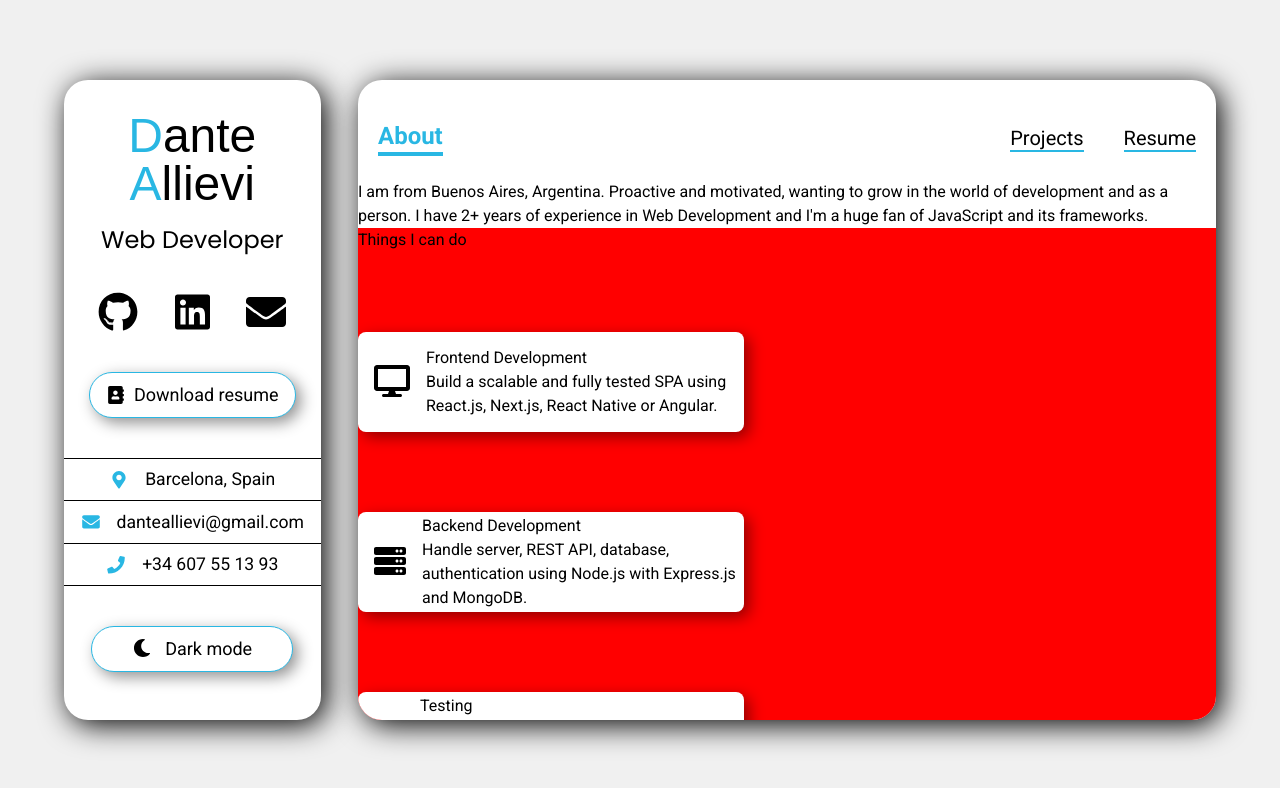
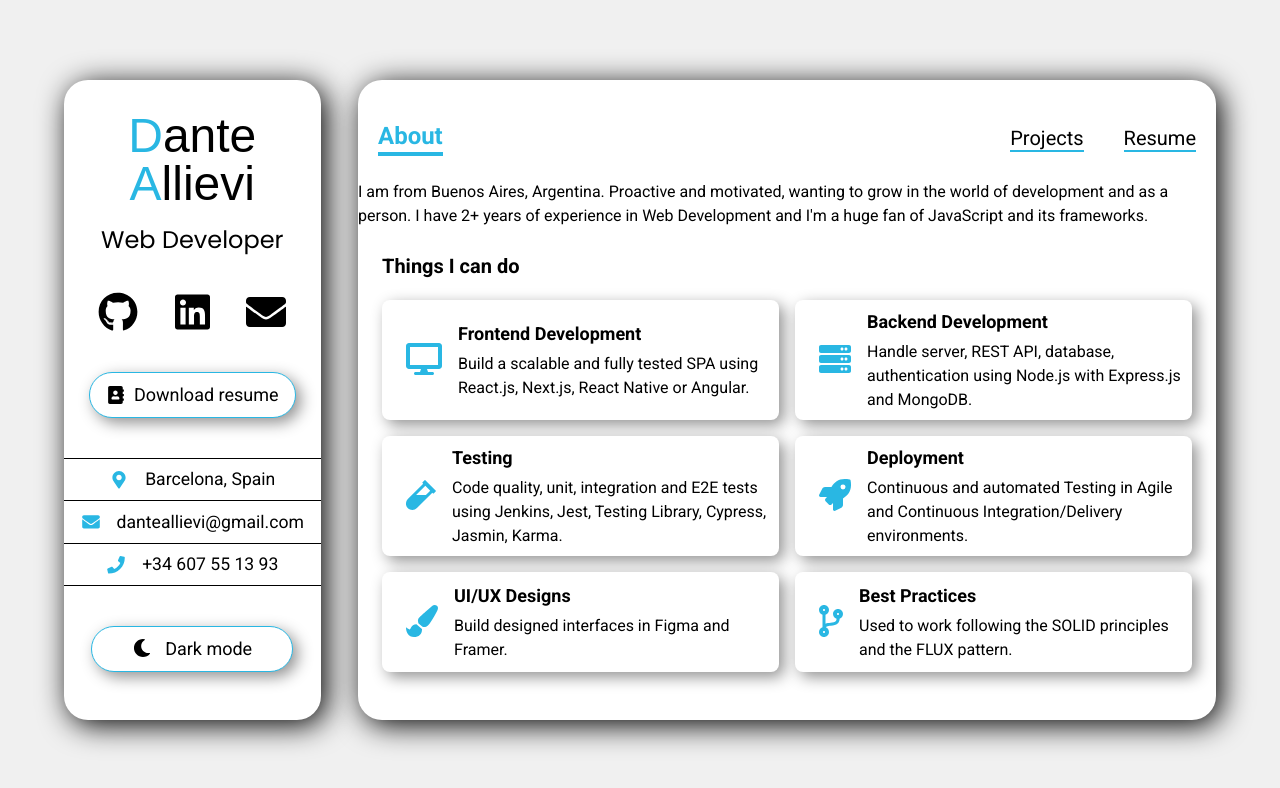
Before and after one commit to danteallievi/portfolio-next, a Next.js app: page / in a window 1280 px wide. Shown: the top 788 px of the page. Built offline with nearby package versions, Linux system fonts and the light colour scheme; a web font is replaced by a local one.

Commit message:
Skill cards styles changes

```diff
--- a/styles/components/SkillCard.module.scss
+++ b/styles/components/SkillCard.module.scss
@@ -1,21 +1,23 @@
 @use "/styles/abstracts/index" as *;
 
 .card {
-  @apply rounded-lg;
+  @apply rounded-lg p-2;
   @include shadowSmall;
-
-  margin-top: 5rem;
   display: flex;
-  justify-content: center;
+  justify-content: flex-start;
   align-items: center;
   background-color: var(--theme-color);
-  min-width: 40%;
-  max-width: 45%;
+  width: 100%;
   min-height: 100px;
 
   .card_icon {
     font-size: 2rem;
     margin: 1rem;
+    color: var(--color-primary);
+  }
+
+  .card__title {
+    @apply text-lg font-bold mb-1;
   }
 
   .card_content {
--- a/styles/components/SkillsCardsContainer/SkillsCardsContainer.module.scss
+++ b/styles/components/SkillsCardsContainer/SkillsCardsContainer.module.scss
@@ -1,4 +1,12 @@
 .container {
-  width: 100%;
-  background-color: red;
+  @apply p-6 overflow-y-auto mb-5;
+
+  &__title {
+    @apply text-xl font-bold;
+  }
+
+  &__cards {
+    @apply py-5 grid md:grid-cols-2 grid-cols-1 gap-4;
+    min-width: 100%;
+  }
 }
```
